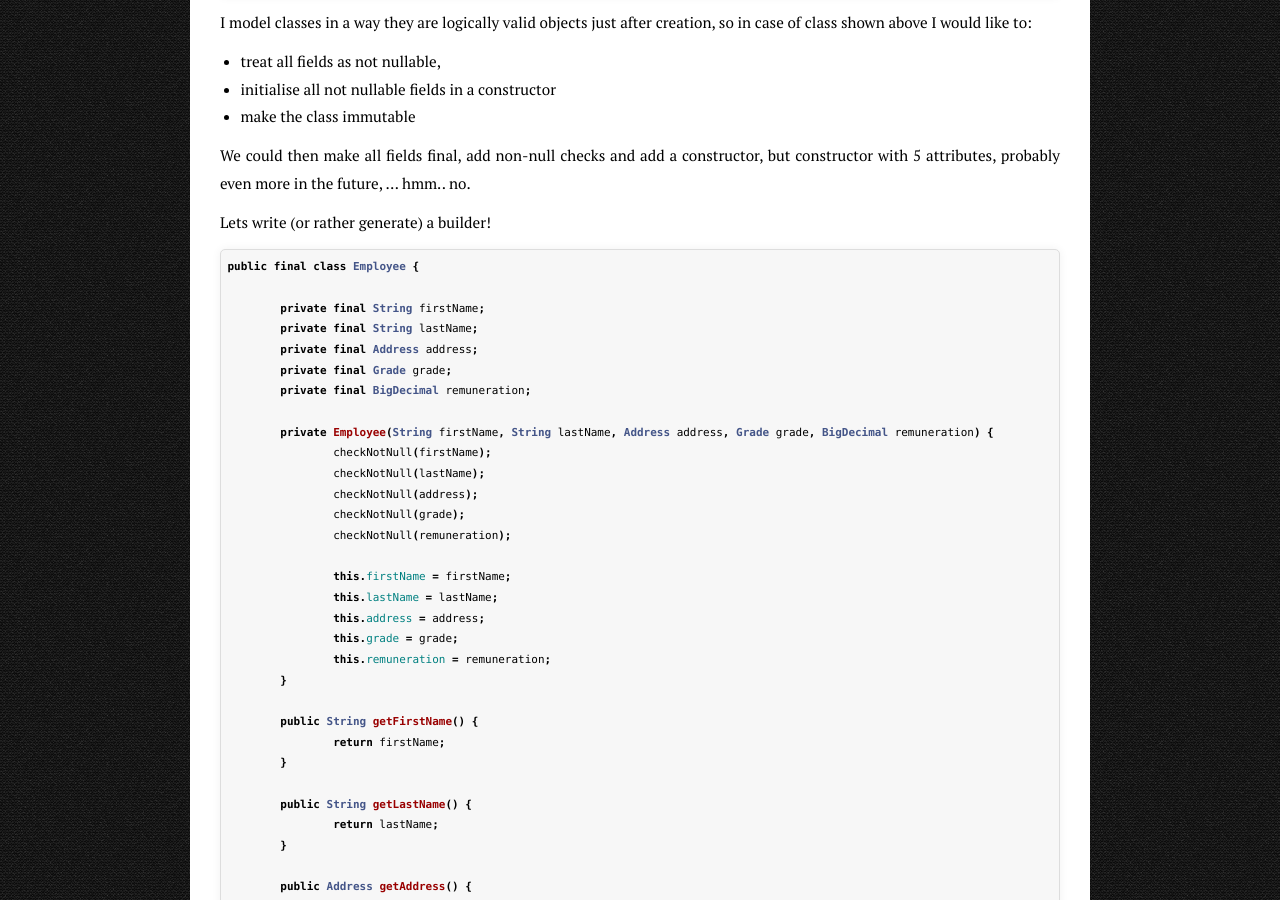
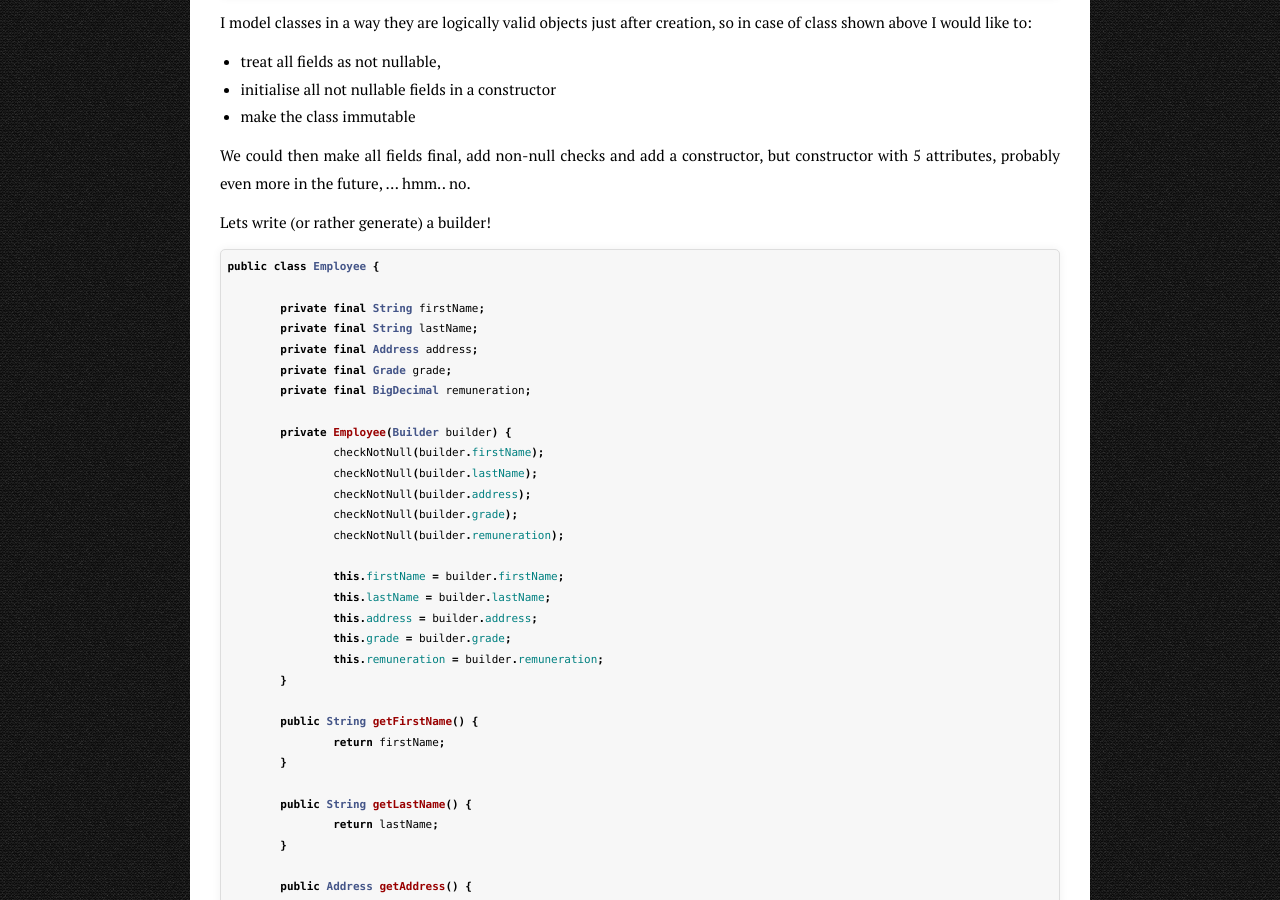
Before and after one commit to majcher/majcher.github.io, a Jekyll site: the page built from _posts/2014-01-25-readable-tests-part2-test_data_builder.md, in a window 1280 px wide and 900 px high, scrolled down 630 px. Built offline with Jekyll 4.4.1, drawn with Linux system fonts in a browser that asks for light colours; nearby versions of some CDN libraries; comment, search, counter and statistics services are not loaded; some of the changed text lies outside the part shown.

Commit message:
Small sample code tweaks.

```diff
--- a/_posts/2014-01-25-readable-tests-part2-test_data_builder.md
+++ b/_posts/2014-01-25-readable-tests-part2-test_data_builder.md
@@ -34,7 +34,7 @@ Lets write (or rather generate) a builder!
 
 
 {% highlight java %}
-public final class Employee {
+public class Employee {
 
 	private final String firstName;
 	private final String lastName;
@@ -42,18 +42,18 @@ public final class Employee {
 	private final Grade grade;
 	private final BigDecimal remuneration;
 
-	private Employee(String firstName, String lastName, Address address, Grade grade, BigDecimal remuneration) {
-		checkNotNull(firstName);
-		checkNotNull(lastName);
-		checkNotNull(address);
-		checkNotNull(grade);
-		checkNotNull(remuneration);
+	private Employee(Builder builder) {
+		checkNotNull(builder.firstName);
+		checkNotNull(builder.lastName);
+		checkNotNull(builder.address);
+		checkNotNull(builder.grade);
+		checkNotNull(builder.remuneration);
 
-		this.firstName = firstName;
-		this.lastName = lastName;
-		this.address = address;
-		this.grade = grade;
-		this.remuneration = remuneration;
+		this.firstName = builder.firstName;
+		this.lastName = builder.lastName;
+		this.address = builder.address;
+		this.grade = builder.grade;
+		this.remuneration = builder.remuneration;
 	}
 
 	public String getFirstName() {
@@ -109,7 +109,7 @@ public final class Employee {
 		}
 
 		public Employee build() {
-			return new Employee(firstName, lastName, address, grade, remuneration);
+			return new Employee(this);
 		}
 	}
 }
```
